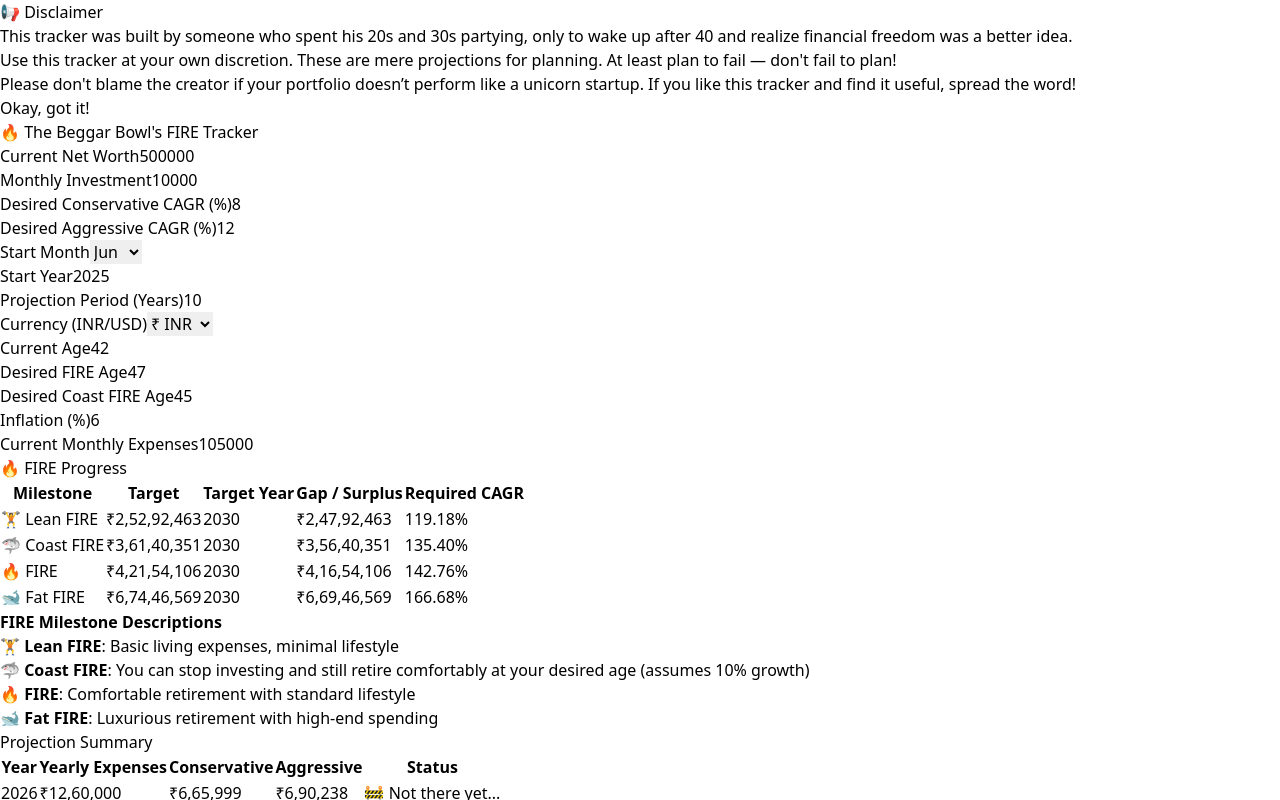
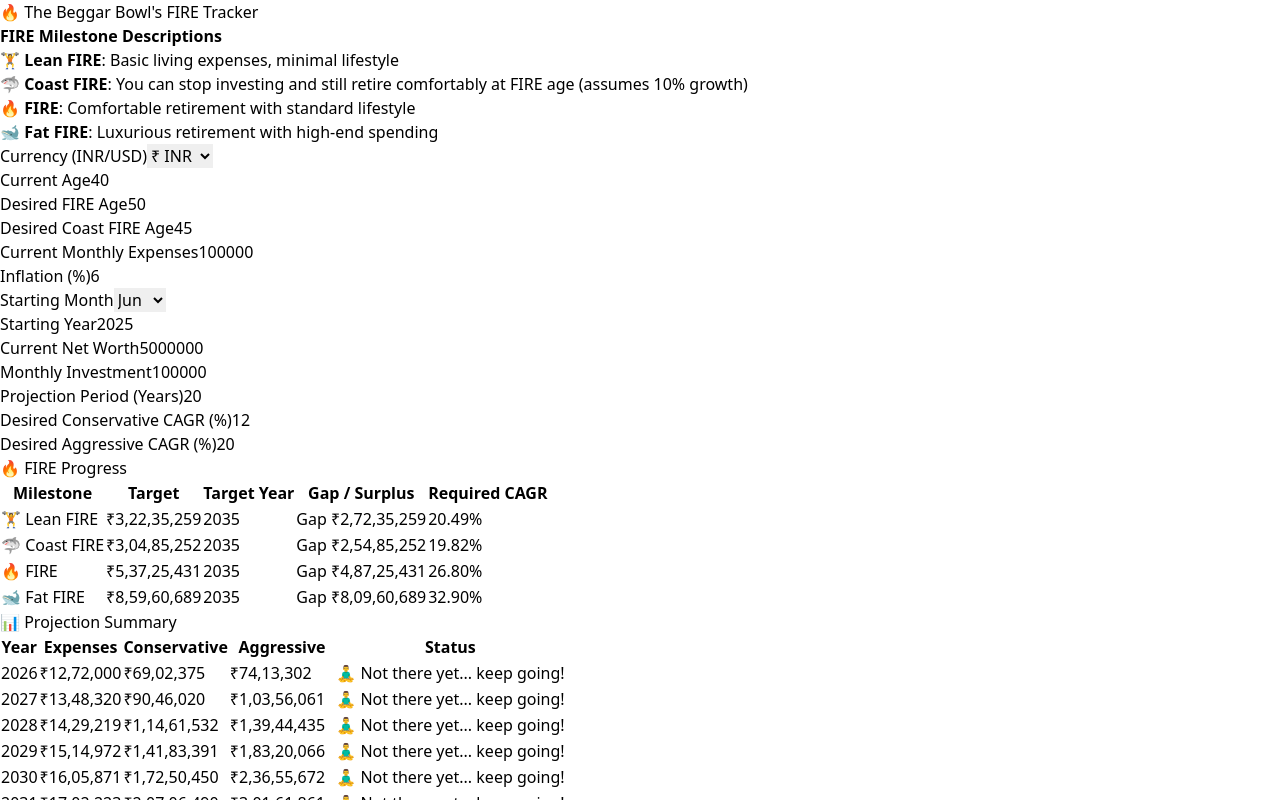
Before and after one commit to TheBeggarBowl/fire-tracker, a React (Vite) app: page / in a window 1280 px wide. Shown: the top 800 px of the page. Built offline with nearby package versions, Linux system fonts and the light colour scheme.

Commit message:
Update App.jsx

```diff
--- a/src/App.jsx
+++ b/src/App.jsx
@@ -1,22 +1,31 @@
-import { useState, useEffect } from "react";
+import { useEffect, useState } from "react";
 
 const monthNames = ["Jan", "Feb", "Mar", "Apr", "May", "Jun", "Jul", "Aug", "Sep", "Oct", "Nov", "Dec"];
+const fireIcons = {
+  lean: "🏋️",
+  coast: "🦈",
+  fire: "🔥",
+  fat: "🐋",
+};
 
 export default function App() {
+  const currentMonth = new Date().getMonth() + 1;
+  const currentYear = new Date().getFullYear();
+
   const defaultInputs = {
-    initial: 500000,
-    sip: 10000,
-    conservative: 8,
-    aggressive: 12,
-    startMonth: 6,
-    startYear: new Date().getFullYear(),
-    projectionYears: 10,
     currency: "INR",
-    currentAge: 42,
-    desiredFIREAge: 47,
+    currentAge: 40,
+    desiredFIREAge: 50,
     desiredCoastAge: 45,
+    monthlyExpense: 100000,
     inflation: 6,
-    monthlyExpense: 105000,
+    startMonth: currentMonth,
+    startYear: currentYear,
+    initial: 5000000,
+    sip: 100000,
+    projectionYears: 20,
+    conservative: 12,
+    aggressive: 20,
   };
 
   const [inputs, setInputs] = useState(() => {
@@ -28,7 +37,6 @@ export default function App() {
   });
 
   const [results, setResults] = useState(null);
-  const [showDisclaimer, setShowDisclaimer] = useState(() => !localStorage.getItem("disclaimerSeen"));
 
   useEffect(() => {
     Object.entries(inputs).forEach(([key, value]) =>
@@ -38,10 +46,10 @@ export default function App() {
   }, [inputs]);
 
   useEffect(() => {
-    if (!showDisclaimer) {
-      localStorage.setItem("disclaimerSeen", "true");
-    }
-  }, [showDisclaimer]);
+    alert(
+      `DISCLAIMER 🤪\n\nThis tracker was created by someone who spent their 20s and 30s partying, and suddenly woke up after 40 to realize financial freedom is the need of the hour.\n\nUse it at your own discretion. These are projections to help plan.\nPlan to fail, but don’t fail to plan!\n\nDon’t blame the creator if your life doesn’t match this tracker’s results 🙈\n\nIf you like it and find it useful, spread the word!`
+    );
+  }, []);
 
   const updateInput = (key, value) => {
     setInputs((prev) => ({ ...prev, [key]: isNaN(value) ? value : Number(value) }));
@@ -49,20 +57,33 @@ export default function App() {
 
   const calculate = () => {
     const {
-      sip, initial, startMonth, startYear, projectionYears,
-      conservative, aggressive, currentAge, desiredFIREAge,
-      desiredCoastAge, monthlyExpense, inflation,
+      sip,
+      initial,
+      startMonth,
+      startYear,
+      projectionYears,
+      conservative,
+      aggressive,
+      currentAge,
+      desiredFIREAge,
+      desiredCoastAge,
+      monthlyExpense,
+      inflation,
     } = inputs;
 
     const totalMonths = projectionYears * 12;
+    const yearlyToday = monthlyExpense * 12;
     const yearsToFIRE = desiredFIREAge - currentAge;
     const yearsToCoast = desiredCoastAge - currentAge;
-    const yearlyToday = monthlyExpense * 12;
-    const yearlyExpenses = Array.from({ length: projectionYears }, (_, i) =>
-      yearlyToday * Math.pow(1 + inflation / 100, i)
-    );
+    const yearlyExpenses = {};
+    let inflationFactor = 1;
 
-    const yearlyRetirement = yearlyToday * Math.pow(1 + inflation / 100, yearsToFIRE);
+    for (let i = 0; i <= projectionYears; i++) {
+      yearlyExpenses[startYear + i] = yearlyToday * inflationFactor;
+      inflationFactor *= 1 + inflation / 100;
+    }
+
+    const yearlyRetirement = yearlyExpenses[startYear + yearsToFIRE];
     const leanTarget = yearlyRetirement * 15;
     const fireTarget = yearlyRetirement * 25;
     const fatTarget = yearlyRetirement * 40;
@@ -70,7 +91,16 @@ export default function App() {
     const coastFutureValue = yearlyToday * 25 * Math.pow(1 + inflation / 100, yearsToFIRE);
     const coastTarget = coastFutureValue / Math.pow(1 + conservative / 100, desiredFIREAge - desiredCoastAge);
 
-    const targets = { lean: leanTarget, coast: coastTarget, fire: fireTarget, fat: fatTarget };
+    const targets = {
+      lean: leanTarget,
+      coast: coastTarget,
+      fire: fireTarget,
+      fat: fatTarget,
+      leanYear: desiredFIREAge,
+      coastYear: desiredCoastAge,
+      fireYear: desiredFIREAge,
+      fatYear: desiredFIREAge,
+    };
 
     const project = (rate) => {
       let portfolio = initial;
@@ -99,7 +129,7 @@ export default function App() {
   };
 
   const formatCurrency = (val) => {
-    const currency = inputs.currency || "INR";
+    const currency = inputs?.currency || "INR";
     const locales = currency === "INR" ? "en-IN" : "en-US";
     const symbol = currency === "INR" ? "₹" : "$";
     return `${symbol}${Intl.NumberFormat(locales, {
@@ -115,134 +145,92 @@ export default function App() {
     return "bg-white";
   };
 
-  const getFIREStatusIcon = (val, t) => {
-    if (val >= t.fat) return "🐋 Fat FIRE";
-    if (val >= t.fire) return "🔥 FIRE";
-    if (val >= t.coast) return "🦈 Coast FIRE";
-    if (val >= t.lean) return "🏋️ Lean FIRE";
-    return "🚧 Not there yet...";
+  const milestoneStatus = (val, t) => {
+    if (val >= t.fat) return `${fireIcons.fat} Fat FIRE`;
+    if (val >= t.fire) return `${fireIcons.fire} FIRE`;
+    if (val >= t.coast) return `${fireIcons.coast} Coast FIRE`;
+    if (val >= t.lean) return `${fireIcons.lean} Lean FIRE`;
+    return "🧘‍♂️ Not there yet... keep going!";
   };
 
-  const fireProgressTable = () => {
+  const calculateFIREProgressTable = () => {
     const networth = inputs.initial;
     const { lean, coast, fire, fat } = results.targets;
+    const { conservative, desiredFIREAge, currentAge } = inputs;
 
-    const milestones = [
-      { label: "🏋️ Lean FIRE", target: lean },
-      { label: "🦈 Coast FIRE", target: coast },
-      { label: "🔥 FIRE", target: fire },
-      { label: "🐋 Fat FIRE", target: fat },
+    const fireData = [
+      { name: "Lean FIRE", icon: fireIcons.lean, target: lean },
+      { name: "Coast FIRE", icon: fireIcons.coast, target: coast },
+      { name: "FIRE", icon: fireIcons.fire, target: fire },
+      { name: "Fat FIRE", icon: fireIcons.fat, target: fat },
     ];
 
-    return (
-      <table className="w-full mt-2 text-sm border bg-white rounded">
-        <thead className="bg-gray-100">
-          <tr>
-            <th className="border px-2 py-1">Milestone</th>
-            <th className="border px-2 py-1">Target</th>
-            <th className="border px-2 py-1">Target Year</th>
-            <th className="border px-2 py-1">Gap / Surplus</th>
-            <th className="border px-2 py-1">Required CAGR</th>
-          </tr>
-        </thead>
-        <tbody>
-          {milestones.map(({ label, target }) => {
-            const gap = target - networth;
-            const years = inputs.desiredFIREAge - inputs.currentAge;
-            const cagrNeeded = gap <= 0 ? 0 : (Math.pow(target / networth, 1 / years) - 1) * 100;
-            return (
-              <tr key={label}>
-                <td className="border px-2 py-1">{label}</td>
-                <td className="border px-2 py-1">{formatCurrency(target)}</td>
-                <td className="border px-2 py-1">{inputs.startYear + years}</td>
-                <td className="border px-2 py-1">{formatCurrency(gap)}</td>
-                <td className="border px-2 py-1">{gap <= 0 ? "Achieved 🎉" : `${cagrNeeded.toFixed(2)}%`}</td>
-              </tr>
-            );
-          })}
-        </tbody>
-      </table>
-    );
+    return fireData.map(({ name, icon, target }) => {
+      const surplus = networth - target;
+      const gap = target - networth;
+      const yearsLeft = desiredFIREAge - currentAge;
+      const reqCAGR =
+        gap <= 0
+          ? 0
+          : ((Math.pow((target - 0.01) / networth, 1 / yearsLeft) - 1) * 100).toFixed(2); // avoid zero division
+
+      return {
+        name: `${icon} ${name}`,
+        target: formatCurrency(target),
+        targetYear: currentYear + yearsLeft,
+        gapSurplus: surplus >= 0 ? `Surplus ${formatCurrency(surplus)}` : `Gap ${formatCurrency(gap)}`,
+        requiredCAGR: surplus >= 0 ? "Achieved ✅" : `${reqCAGR}%`,
+      };
+    });
   };
 
   const labelMap = {
-    initial: "Current Net Worth",
-    sip: "Monthly Investment",
-    conservative: "Desired Conservative CAGR (%)",
-    aggressive: "Desired Aggressive CAGR (%)",
-    startMonth: "Start Month",
-    startYear: "Start Year",
-    projectionYears: "Projection Period (Years)",
     currency: "Currency (INR/USD)",
     currentAge: "Current Age",
     desiredFIREAge: "Desired FIRE Age",
     desiredCoastAge: "Desired Coast FIRE Age",
+    monthlyExpense: "Current Monthly Expenses",
     inflation: "Inflation (%)",
-    monthlyExpense: "Current Monthly Expenses",
+    startMonth: "Starting Month",
+    startYear: "Starting Year",
+    initial: "Current Net Worth",
+    sip: "Monthly Investment",
+    projectionYears: "Projection Period (Years)",
+    conservative: "Desired Conservative CAGR (%)",
+    aggressive: "Desired Aggressive CAGR (%)",
   };
 
   return (
-    <div className="p-6 max-w-6xl mx-auto space-y-6 font-sans">
-      {showDisclaimer && (
-        <div className="fixed inset-0 bg-black bg-opacity-50 flex items-center justify-center z-50">
-          <div className="bg-white p-6 max-w-md rounded shadow space-y-4 text-sm">
-            <h2 className="text-lg font-bold">📢 Disclaimer</h2>
-            <p>
-              This tracker was built by someone who spent his 20s and 30s partying,
-              only to wake up after 40 and realize financial freedom was a better idea.
-            </p>
-            <p>
-              Use this tracker at your own discretion. These are mere projections for
-              planning. At least plan to fail — don't fail to plan!
-            </p>
-            <p>
-              Please don't blame the creator if your portfolio doesn’t perform like a unicorn startup.
-              If you like this tracker and find it useful, spread the word!
-            </p>
-            <button
-              onClick={() => setShowDisclaimer(false)}
-              className="bg-orange-500 text-white px-4 py-1 rounded hover:bg-orange-600"
-            >
-              Okay, got it!
-            </button>
-          </div>
-        </div>
-      )}
+    <div className="p-6 max-w-7xl mx-auto space-y-6 font-sans">
+      <h1 className="text-3xl font-bold text-center">🔥 The Beggar Bowl's FIRE Tracker</h1>
 
-      <h1 className="text-2xl font-bold">🔥 The Beggar Bowl's FIRE Tracker</h1>
+      <div className="bg-blue-50 border border-blue-200 rounded p-4 text-sm">
+        <strong className="text-blue-900">FIRE Milestone Descriptions</strong>
+        <ul className="list-disc ml-6 mt-2 space-y-1">
+          <li>🏋️ <strong>Lean FIRE</strong>: Basic living expenses, minimal lifestyle</li>
+          <li>🦈 <strong>Coast FIRE</strong>: You can stop investing and still retire comfortably at FIRE age (assumes 10% growth)</li>
+          <li>🔥 <strong>FIRE</strong>: Comfortable retirement with standard lifestyle</li>
+          <li>🐋 <strong>Fat FIRE</strong>: Luxurious retirement with high-end spending</li>
+        </ul>
+      </div>
 
       <div className="grid grid-cols-1 sm:grid-cols-2 md:grid-cols-3 gap-4">
-        {Object.entries(defaultInputs).map(([key, def]) => (
+        {Object.entries(defaultInputs).map(([key]) => (
           <div key={key} className="space-y-1">
             <label className="text-sm font-medium">{labelMap[key]}</label>
             {key === "currency" ? (
-              <select
-                value={inputs[key]}
-                onChange={(e) => updateInput(key, e.target.value)}
-                className="w-full px-2 py-1 border rounded"
-              >
+              <select value={inputs[key]} onChange={(e) => updateInput(key, e.target.value)} className="w-full px-2 py-1 border rounded">
                 <option value="INR">₹ INR</option>
                 <option value="USD">$ USD</option>
               </select>
             ) : key === "startMonth" ? (
-              <select
-                value={inputs[key]}
-                onChange={(e) => updateInput(key, e.target.value)}
-                className="w-full px-2 py-1 border rounded"
-              >
+              <select value={inputs[key]} onChange={(e) => updateInput(key, e.target.value)} className="w-full px-2 py-1 border rounded">
                 {monthNames.map((month, idx) => (
-                  <option key={idx + 1} value={idx + 1}>
-                    {month}
-                  </option>
+                  <option key={idx + 1} value={idx + 1}>{month}</option>
                 ))}
               </select>
             ) : (
-              <input
-                type="number"
-                className="w-full px-2 py-1 border rounded"
-                value={inputs[key]}
-                onChange={(e) => updateInput(key, e.target.value)}
-              />
+              <input type="number" className="w-full px-2 py-1 border rounded" value={inputs[key]} onChange={(e) => updateInput(key, e.target.value)} />
             )}
           </div>
         ))}
@@ -252,43 +240,56 @@ export default function App() {
         <>
           <div className="mt-6 p-4 bg-gray-100 rounded border">
             <h2 className="font-semibold text-lg">🔥 FIRE Progress</h2>
-            {fireProgressTable()}
-          </div>
-
-          <div className="mt-4 text-sm text-gray-800 bg-blue-50 border border-blue-200 rounded p-4">
-            <strong className="text-blue-900">FIRE Milestone Descriptions</strong>
-            <ul className="list-disc ml-6 mt-2 space-y-1">
-              <li><strong>🏋️ Lean FIRE</strong>: Basic living expenses, minimal lifestyle</li>
-              <li><strong>🦈 Coast FIRE</strong>: You can stop investing and still retire comfortably at your desired age <span className="text-gray-500 text-xs">(assumes 10% growth)</span></li>
-              <li><strong>🔥 FIRE</strong>: Comfortable retirement with standard lifestyle</li>
-              <li><strong>🐋 Fat FIRE</strong>: Luxurious retirement with high-end spending</li>
-            </ul>
+            <table className="w-full mt-2 text-sm border">
+              <thead className="bg-gray-100">
+                <tr>
+                  <th className="border px-2 py-1">Milestone</th>
+                  <th className="border px-2 py-1">Target</th>
+                  <th className="border px-2 py-1">Target Year</th>
+                  <th className="border px-2 py-1">Gap / Surplus</th>
+                  <th className="border px-2 py-1">Required CAGR</th>
+                </tr>
+              </thead>
+              <tbody>
+                {calculateFIREProgressTable().map((row, idx) => (
+                  <tr key={idx}>
+                    <td className="border px-2 py-1">{row.name}</td>
+                    <td className="border px-2 py-1">{row.target}</td>
+                    <td className="border px-2 py-1">{row.targetYear}</td>
+                    <td className="border px-2 py-1">{row.gapSurplus}</td>
+                    <td className="border px-2 py-1">{row.requiredCAGR}</td>
+                  </tr>
+                ))}
+              </tbody>
+            </table>
           </div>
 
           <div className="mt-6">
-            <h2 className="text-lg font-semibold">Projection Summary</h2>
+            <h2 className="text-lg font-semibold">📊 Projection Summary</h2>
             <table className="w-full mt-2 text-sm border">
               <thead className="bg-gray-100">
                 <tr>
                   <th className="border px-2 py-1">Year</th>
-                  <th className="border px-2 py-1">Yearly Expenses</th>
+                  <th className="border px-2 py-1">Expenses</th>
                   <th className="border px-2 py-1">Conservative</th>
                   <th className="border px-2 py-1">Aggressive</th>
                   <th className="border px-2 py-1">Status</th>
                 </tr>
               </thead>
               <tbody>
-                {Object.keys(results.cons).map((year, idx) => (
+                {Object.keys(results.cons).map((year) => (
                   <tr key={year}>
                     <td className="border px-2 py-1">{year}</td>
-                    <td className="border px-2 py-1">{formatCurrency(results.yearlyExpenses[idx])}</td>
+                    <td className="border px-2 py-1">{formatCurrency(results.yearlyExpenses[year])}</td>
                     <td className={`border px-2 py-1 ${getColor(results.cons[year], results.targets)}`}>
                       {formatCurrency(results.cons[year])}
                     </td>
                     <td className={`border px-2 py-1 ${getColor(results.aggr[year], results.targets)}`}>
                       {formatCurrency(results.aggr[year])}
                     </td>
-                    <td className="border px-2 py-1">{getFIREStatusIcon(results.cons[year], results.targets)}</td>
+                    <td className="border px-2 py-1">
+                      {milestoneStatus(results.cons[year], results.targets)}
+                    </td>
                   </tr>
                 ))}
               </tbody>
```
